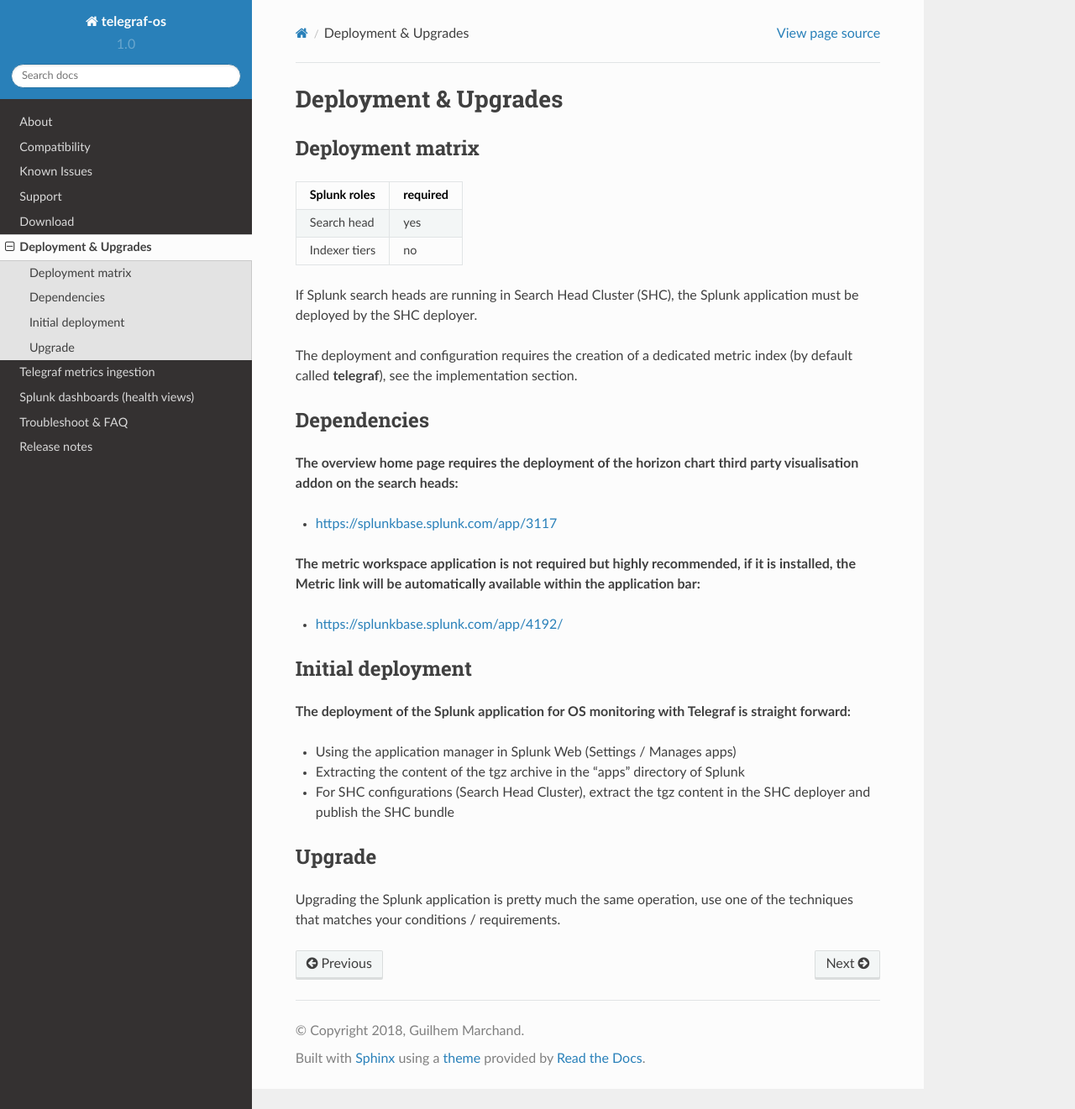
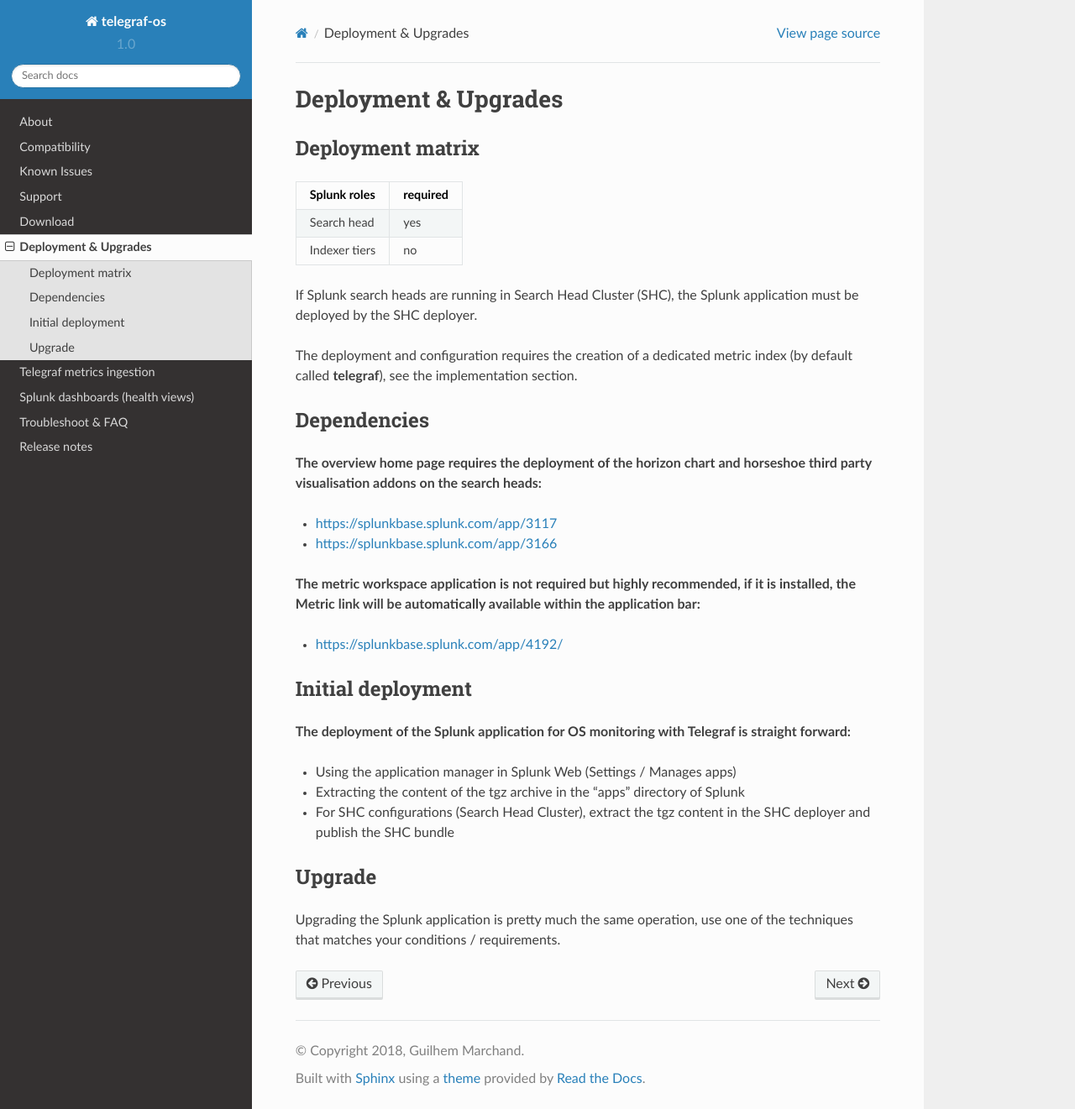
Before and after one commit to guilhemmarchand/telegraf-os, a Sphinx documentation site: the page built from docs/deployment.rst, in a window 1280 px wide and 1321 px high. Shown: the whole window at 84% size. Built offline with Sphinx 7.4.7 and the Read the Docs theme 2.0.0, drawn with Linux system fonts in a browser that asks for light colours.

Commit message:
doc update

```diff
--- a/docs/deployment.rst
+++ b/docs/deployment.rst
@@ -19,9 +19,10 @@
 Dependencies
 ============
 
-**The overview home page requires the deployment of the horizon chart third party visualisation addon on the search heads:**
+**The overview home page requires the deployment of the horizon chart and horseshoe third party visualisation addons on the search heads:**
 
 - https://splunkbase.splunk.com/app/3117
+- https://splunkbase.splunk.com/app/3166
 
 **The metric workspace application is not required but highly recommended, if it is installed, the Metric link will be automatically available within the application bar:**
 
```
